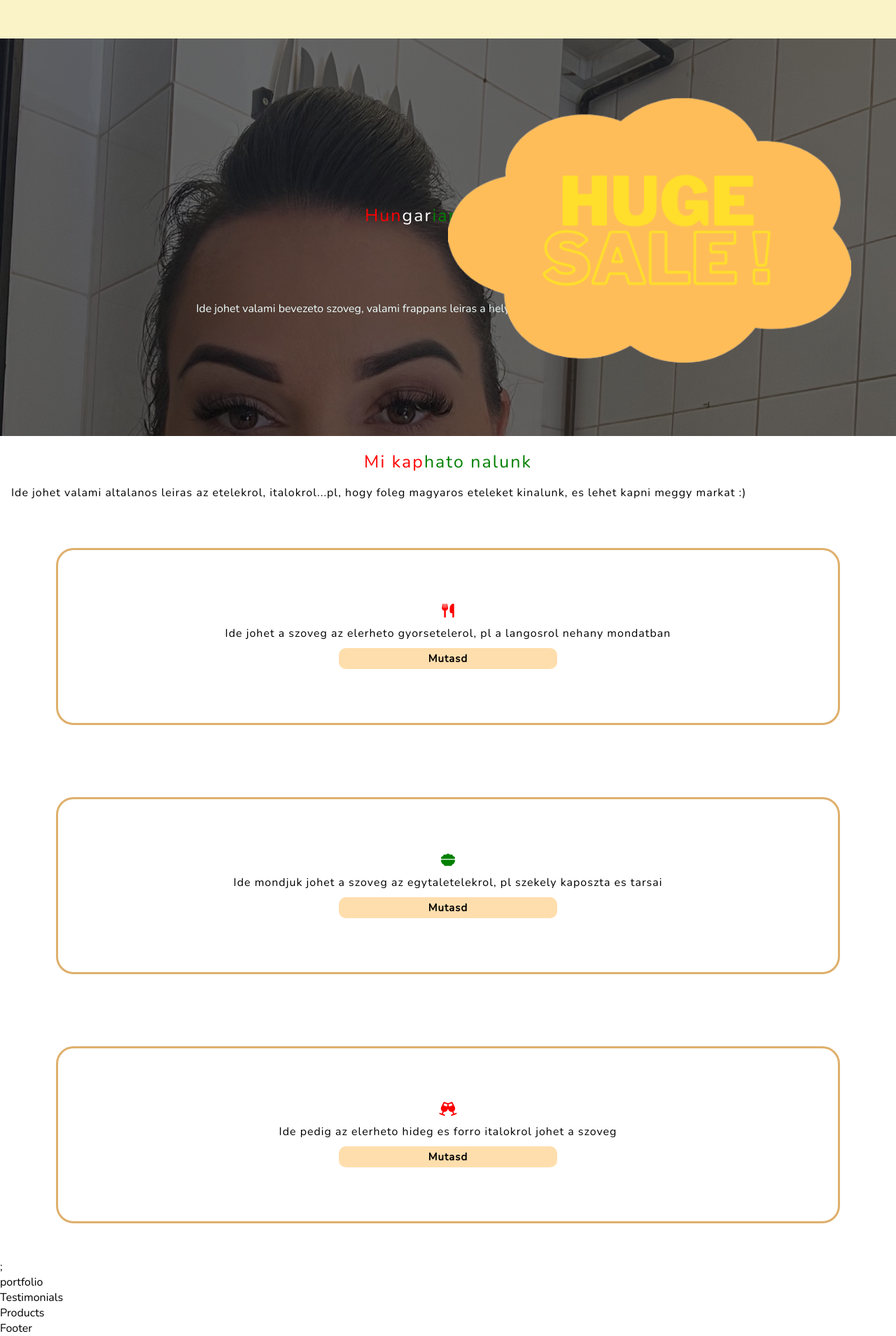
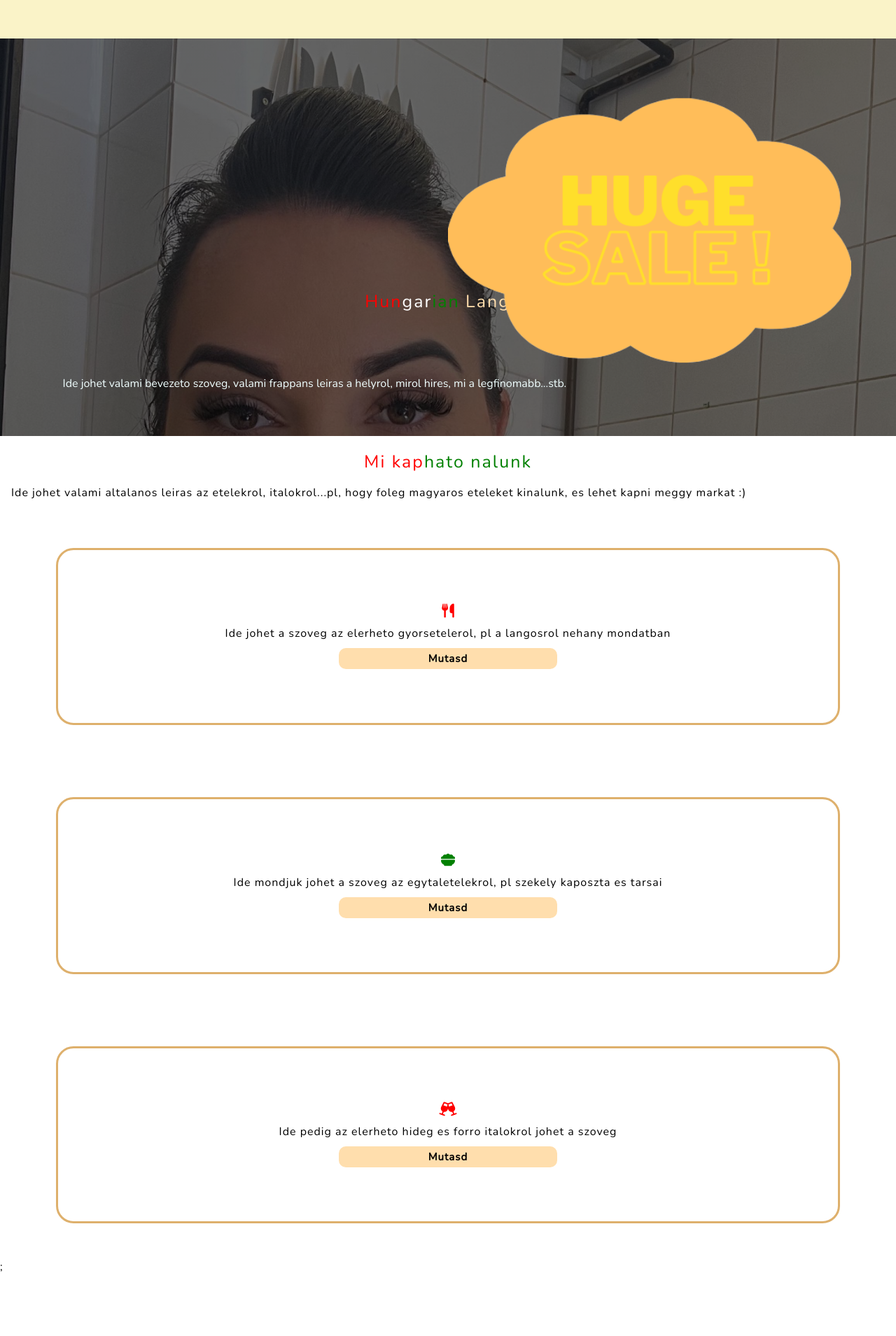
Before and after one commit to azotamiota/hungarian-langos, a React (Create React App) app: page / in a window 1280 px wide. Shown: the part 245-2154 px from the top of the page at 70% size. After the commit the page ends 2066 px from the top, so only its background shows below. Built offline with nearby package versions, Linux system fonts and the light colour scheme.

Commit message:
Design to show client

```diff
--- a/src/App.css
+++ b/src/App.css
@@ -27,6 +27,7 @@ body {
 
 #nav-links {
     position: absolute;
+    width: 65vw;
     flex-direction: column;
     right: 0%;
     top: 37px;
@@ -118,7 +119,7 @@ body {
 }
 
 header {
-    margin-top: 170px;
+    margin-top: 30vw;
     font-size: 25px;
     letter-spacing: 2px;
 }
@@ -138,6 +139,7 @@ header {
 #introduction {
     padding: 7vw;
     color: azure;
+    text-align: justify;
 }
 
 /************************************************************** Hero END*/
--- a/src/App.js
+++ b/src/App.js
@@ -1,13 +1,13 @@
 import './App.css';
 import React from "react";
-import Footer from "./components/Footer";
+// import Footer from "./components/Footer";
 import Hero from "./components/Hero";
-import Portfolio from "./components/Portfolio";
+// import Portfolio from "./components/Portfolio";
 import Navbar from "./components/Navbar";
-import Products from "./components/Products";
+// import Products from "./components/Products";
 // import ScrollToTop from "./components/ScrollToTop";
 import Services from "./components/Services";
-import Testimonials from "./components/Testimonials";
+// import Testimonials from "./components/Testimonials";
 
 export default function App() {
   return (
@@ -16,10 +16,10 @@ export default function App() {
   <Navbar />
   <Hero />
   <Services />
-  <Portfolio />
+  {/* <Portfolio />
   <Testimonials />
   <Products />
-  <Footer />
+  <Footer /> */}
   </>
   )
 }
--- a/src/components/Hero.jsx
+++ b/src/components/Hero.jsx
@@ -6,7 +6,7 @@ export default function Hero() {
     <div id="hero">
       <img id='hero-image'src={cloudImage} alt=""/>
       <header><span className='red-letters'>Hun</span><span className='white-letters'>gar</span><span className='green-letters'>ian</span> Langos</header>
-      <p id="introduction">Ide johet valami bevezeto szoveg, valami frappans leiras a helyrol, mirol hires, mi a legfinomabb...stb.</p>
+      <div id="introduction">Ide johet valami bevezeto szoveg, valami frappans leiras a helyrol, mirol hires, mi a legfinomabb...stb.</div>
     </div>
   </>;
 }
--- a/src/components/Navbar.jsx
+++ b/src/components/Navbar.jsx
@@ -38,9 +38,9 @@ export default function Navbar() {
         <ul id="nav-links" className={state.navbarVisibility}>
             <li><a href="#home" className="active">Home</a></li>
             <li><a href="#services">Mi kaphato</a></li>
-            <li><a href="#portfolio">Portfolio</a></li>
-            <li><a href="#testimonials">Testimonials</a></li>
-            <li><a href="#products">Products</a></li>
+            <li><a href="#portfolio">Csoport menu</a></li>
+            <li><a href="#testimonials">Etlap</a></li>
+            {/* <li><a href="#products">Products</a></li> */}
         </ul>
     </div>
   </div>;
```
